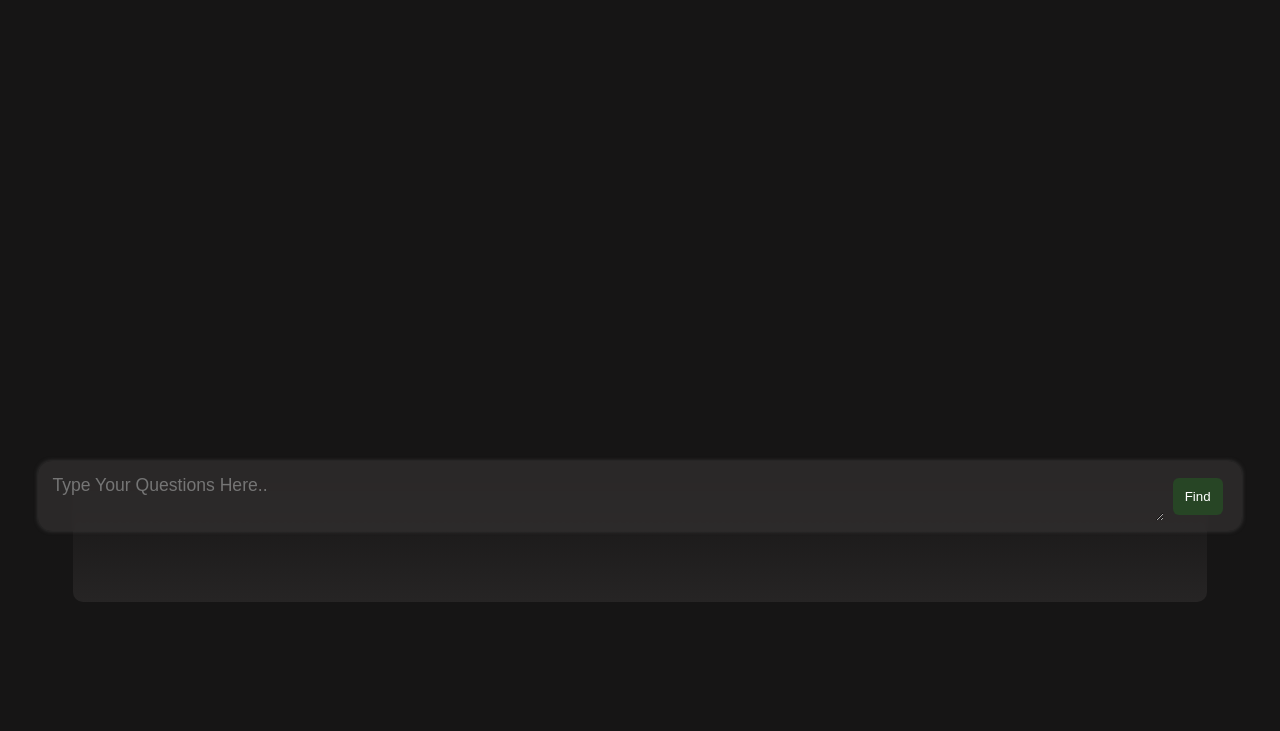
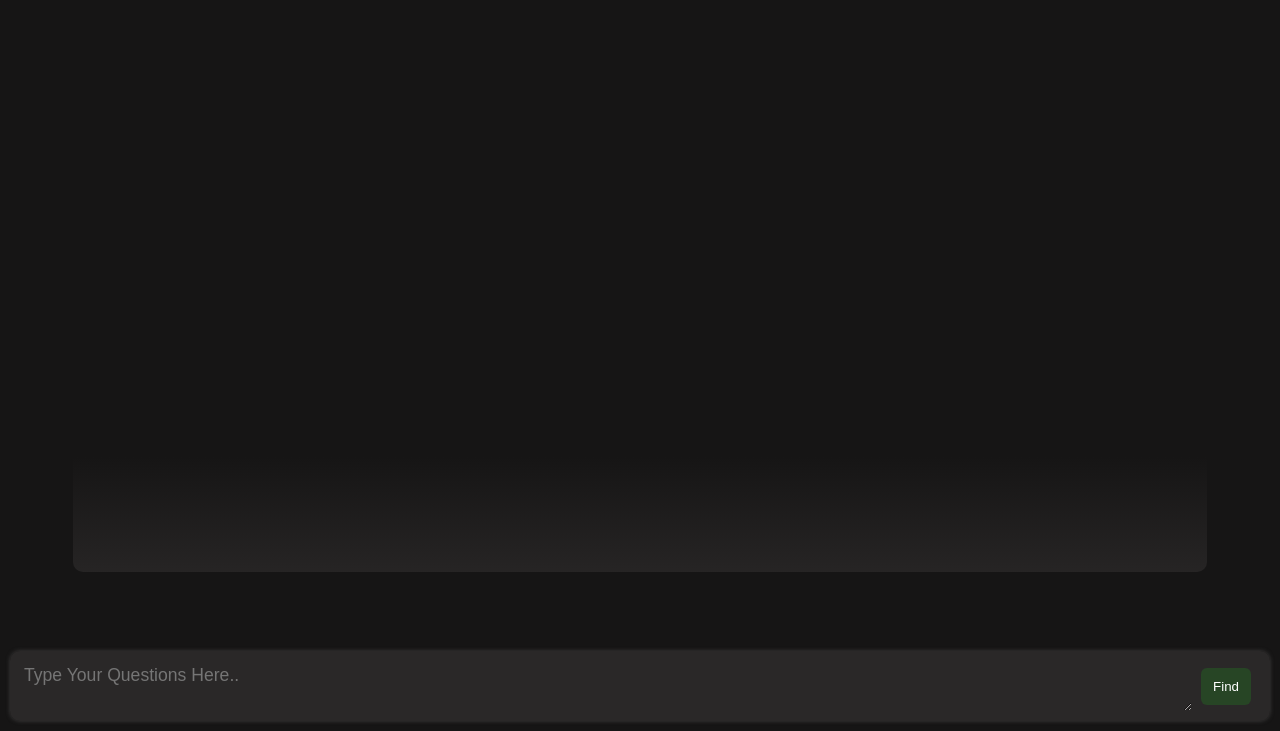
Before and after one commit to 017lead/WisdomPenai.0.01, a plain HTML site: page chat2.html in a window 1280 px wide. Shown: the part 69-800 px from the top of the page. Drawn offline with nearby package versions, Linux system fonts and the light colour scheme.

Commit message:
Add files via upload

```diff
--- a/chat2.html
+++ b/chat2.html
@@ -69,23 +69,23 @@
 
 
         }
-        #overlaychat{
+        #overlaychat {
             position: fixed;
+            bottom: 10px;
+            left: 10px;
+            right: 10px;
             display: flex;
             align-items: center;
-    text-align: center;
-    justify-content: center; /* Adjusted */
-    min-height: 47px;
-    max-height: 80px;
-    z-index: 1;
-    min-width: 94%;
-    margin-bottom: 12px;
-    border-radius: 14px;
-    padding: 10px;
+            justify-content: center;
             background-color: #312f2fc6;
             backdrop-filter: blur(1.5px);
             box-shadow: 0px 0px 4px rgb(63, 62, 62);
-    top: 530px;
+            padding: 10px;
+
+            border-radius: 10px;
+            z-index: 9999; /* Ensure it's on top of other elements */
+            max-height: 80px; /* Adjust this value to control the maximum height */
+            overflow-y: auto; /* Enable vertical scrolling if content exceeds max-height */
           }
        #underlay{
         position: fixed;
@@ -121,14 +121,14 @@
             flex-grow: 1;
             overflow: auto;
             color: #e9e3e3;
-            min-height: 90%;
+            min-height: 94%;
 
             background-image:linear-gradient(rgba(240, 234, 234, 0) 80%, rgba(40, 38, 38, 0.904));
 
             min-width: 90%;
             padding: 24px;
             box-sizing: border-box;
-            margin-bottom: 30px;
+            margin-bottom: 60px;
             display: flex;
             border-radius: 10px;
             text-align: center;
@@ -147,11 +147,6 @@
             background-color: #494747af;
         }
         .send {
-
-
-
-
-            text-align: center;
             height: 37px;
             width: 50px;
             background-color: #274525;
@@ -165,26 +160,24 @@
             transition: background-color 0.3s ease;
             box-sizing: border-box;
           }
+
         .send:hover{
             background-color: #336131;
         }
         .user-input {
-
             flex: 1;
             min-width: 70%;
-          font-family: Arial,sans-serif, "Gill Sans";
+            font-family: Arial, sans-serif, "Gill Sans";
             max-height: 80px;
             outline: none;
             font-size: 1.1em;
             padding: 4px;
             color: #f2ebeb;
             border: none;
-           background-color: #908a8a00;
-
+            background-color: transparent;
             transition: 0.1s ease;
             resize: vertical; /* Allow vertical resizing */
-            overflow-y: auto;
-
+            overflow-y: auto; /* Enable vertical scrolling if content exceeds max-height */
             box-sizing: border-box;
           }
 
@@ -279,6 +272,11 @@
 
 
 
+        }
+        @media (max-width: 767px) {
+            #overlaychat {
+
+            }
           }
         @media (min-height: 830px){
             #overlaychat{
```
Lines whose indentation alone changed are shown as unchanged.
